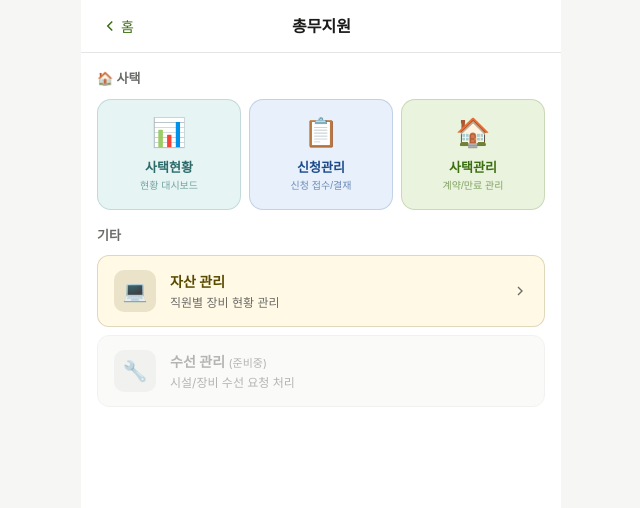
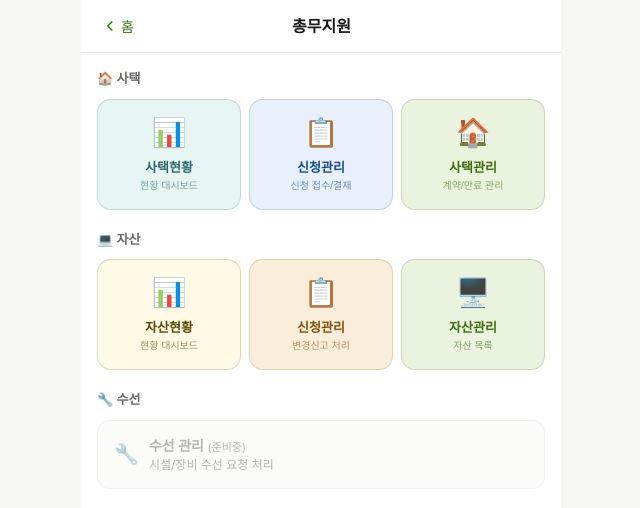
Before and after one commit to shinsak12-sketch/hr-note, a React (Vite) app in the folder frontend/: page /general-app in a window 1280 px wide. Shown: the top 508 px of the page, without its empty margins (319-959 px from the left). Built offline with nearby package versions, Linux system fonts and the light colour scheme; no server answers; sample sign-in values are in the browser's storage.

Commit message:
fix: 총무지원 사택/자산 각각 3버튼 가로배치

```diff
--- a/frontend/src/pages/GeneralHome.jsx
+++ b/frontend/src/pages/GeneralHome.jsx
@@ -15,9 +15,9 @@ export default function GeneralHome() {
         <div style={{ width: 40 }} />
       </div>
 
-      <div style={{ padding: 16, display: 'flex', flexDirection: 'column', gap: 16 }}>
+      <div style={{ padding: 16, display: 'flex', flexDirection: 'column', gap: 20 }}>
 
-        {/* 사택 섹션 */}
+        {/* 사택 */}
         <section>
           <div style={{ fontSize: 13, fontWeight: 600, color: 'var(--text2)', marginBottom: 10 }}>🏠 사택</div>
           <div style={{ display: 'grid', gridTemplateColumns: 'repeat(3, 1fr)', gap: 8 }}>
@@ -26,13 +26,12 @@ export default function GeneralHome() {
               { icon: '📋', title: '신청관리', desc: '신청 접수/결재', path: '/housing-mgmt', color: '#1A4A8A', bg: '#E8F0FB' },
               { icon: '🏠', title: '사택관리', desc: '계약/만료 관리', path: '/housing-list', color: '#3B6D11', bg: '#EAF3DE' },
             ].map(m => (
-              <button key={m.path} onClick={() => nav(m.path)}
-                style={{
-                  display: 'flex', flexDirection: 'column', alignItems: 'center',
-                  padding: '16px 8px', borderRadius: 14,
-                  border: `0.5px solid ${m.color}30`,
-                  background: m.bg, cursor: 'pointer', textAlign: 'center',
-                }}>
+              <button key={m.path} onClick={() => nav(m.path)} style={{
+                display: 'flex', flexDirection: 'column', alignItems: 'center',
+                padding: '16px 8px', borderRadius: 14,
+                border: `0.5px solid ${m.color}30`, background: m.bg,
+                cursor: 'pointer', textAlign: 'center',
+              }}>
                 <div style={{ fontSize: 28, marginBottom: 8 }}>{m.icon}</div>
                 <div style={{ fontWeight: 700, fontSize: 13, color: m.color, marginBottom: 3 }}>{m.title}</div>
                 <div style={{ fontSize: 10, color: m.color + '99', lineHeight: 1.4 }}>{m.desc}</div>
@@ -41,38 +40,41 @@ export default function GeneralHome() {
           </div>
         </section>
 
-        {/* 자산/수선 섹션 */}
+        {/* 자산 */}
         <section>
-          <div style={{ fontSize: 13, fontWeight: 600, color: 'var(--text2)', marginBottom: 10 }}>기타</div>
-          <div style={{ display: 'flex', flexDirection: 'column', gap: 8 }}>
+          <div style={{ fontSize: 13, fontWeight: 600, color: 'var(--text2)', marginBottom: 10 }}>💻 자산</div>
+          <div style={{ display: 'grid', gridTemplateColumns: 'repeat(3, 1fr)', gap: 8 }}>
             {[
-              { icon: '💻', title: '자산 관리', desc: '직원별 장비 현황 관리', path: '/asset-mgmt', color: '#5A4A00', bg: '#FFF9E6', disabled: false },
-              { icon: '🔧', title: '수선 관리', desc: '시설/장비 수선 요청 처리', path: null, color: '#5C3D8F', bg: '#F0EBF8', disabled: true },
+              { icon: '📊', title: '자산현황', desc: '현황 대시보드', path: '/asset-mgmt', color: '#5A4A00', bg: '#FFF9E6' },
+              { icon: '📋', title: '신청관리', desc: '변경신고 처리', path: '/asset-requests', color: '#854F0B', bg: '#FAEEDA' },
+              { icon: '🖥️', title: '자산관리', desc: '자산 목록', path: '/asset-list', color: '#3B6D11', bg: '#EAF3DE' },
             ].map(m => (
-              <div key={m.title} onClick={() => !m.disabled && m.path && nav(m.path)} style={{
-                display: 'flex', alignItems: 'center', gap: 14,
-                padding: '14px 16px', borderRadius: 12,
-                border: `0.5px solid ${m.disabled ? 'var(--border)' : m.color + '30'}`,
-                background: m.disabled ? 'var(--bg2)' : m.bg,
-                opacity: m.disabled ? 0.5 : 1,
-                cursor: m.disabled ? 'default' : 'pointer',
+              <button key={m.path} onClick={() => nav(m.path)} style={{
+                display: 'flex', flexDirection: 'column', alignItems: 'center',
+                padding: '16px 8px', borderRadius: 14,
+                border: `0.5px solid ${m.color}30`, background: m.bg,
+                cursor: 'pointer', textAlign: 'center',
               }}>
-                <div style={{ width: 42, height: 42, borderRadius: 10, background: m.disabled ? 'var(--border)' : m.color + '20', fontSize: 20, display: 'flex', alignItems: 'center', justifyContent: 'center', flexShrink: 0 }}>{m.icon}</div>
-                <div>
-                  <div style={{ fontWeight: 600, fontSize: 14, color: m.disabled ? 'var(--text2)' : m.color }}>
-                    {m.title} {m.disabled && <span style={{ fontSize: 11, fontWeight: 400 }}>(준비중)</span>}
-                  </div>
-                  <div style={{ fontSize: 12, color: 'var(--text2)', marginTop: 2 }}>{m.desc}</div>
-                </div>
-                {!m.disabled && (
-                  <svg width="16" height="16" viewBox="0 0 24 24" fill="none" stroke="var(--text2)" strokeWidth="2" style={{ marginLeft: 'auto' }}>
-                    <path d="m9 18 6-6-6-6"/>
-                  </svg>
-                )}
-              </div>
+                <div style={{ fontSize: 28, marginBottom: 8 }}>{m.icon}</div>
+                <div style={{ fontWeight: 700, fontSize: 13, color: m.color, marginBottom: 3 }}>{m.title}</div>
+                <div style={{ fontSize: 10, color: m.color + '99', lineHeight: 1.4 }}>{m.desc}</div>
+              </button>
             ))}
           </div>
         </section>
+
+        {/* 수선 - 준비중 */}
+        <section>
+          <div style={{ fontSize: 13, fontWeight: 600, color: 'var(--text2)', marginBottom: 10 }}>🔧 수선</div>
+          <div style={{ padding: '14px 16px', borderRadius: 12, border: '0.5px solid var(--border)', background: 'var(--bg2)', opacity: 0.5, display: 'flex', alignItems: 'center', gap: 10 }}>
+            <span style={{ fontSize: 20 }}>🔧</span>
+            <div>
+              <div style={{ fontWeight: 600, fontSize: 14, color: 'var(--text2)' }}>수선 관리 <span style={{ fontSize: 11, fontWeight: 400 }}>(준비중)</span></div>
+              <div style={{ fontSize: 12, color: 'var(--text2)' }}>시설/장비 수선 요청 처리</div>
+            </div>
+          </div>
+        </section>
+
       </div>
     </div>
   );
```
